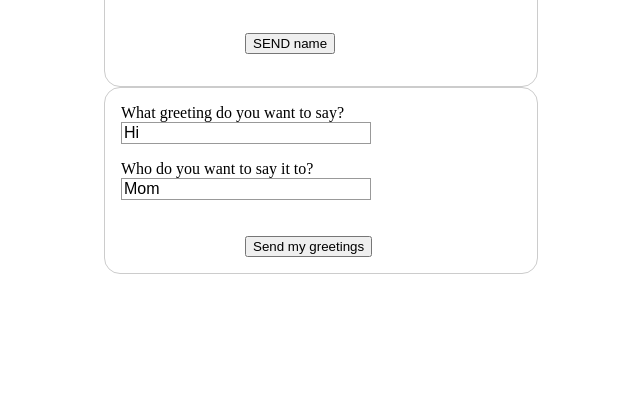
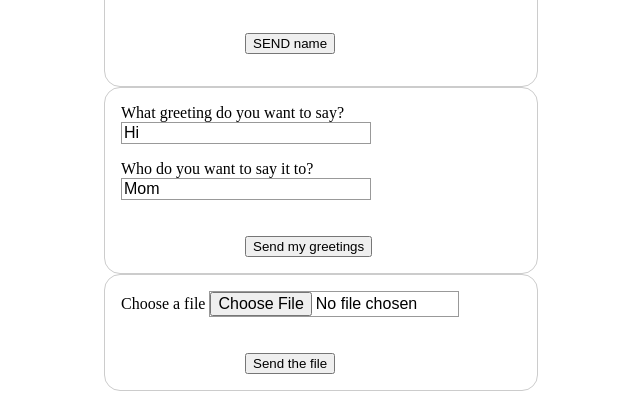
Before and after one commit to adziobek/HTML, a plain HTML site: page form/payment-form.html in a window 1280 px wide. Shown: the part 709-1108 px from the top of the page, without its empty margins (319-959 px from the left). Before the commit the page ends 991 px from the top, so only its background shows below. Drawn offline with Linux system fonts and the light colour scheme.

Commit message:
sending files in form

```diff
--- a/form/payment-form.html
+++ b/form/payment-form.html
@@ -103,5 +103,16 @@
         <button>Send my greetings</button>
     </div>
 </form>
+
+<form method="post" enctype="multipart/form-data">
+    <div>
+        <label for="file">Choose a file</label>
+        <input type="file" id="file" name="myFile">
+    </div>
+    <div>
+        <button>Send the file</button>
+    </div>
+</form>
+
 </body>
 </html>
```
Also changed, not shown: notatki.txt.
